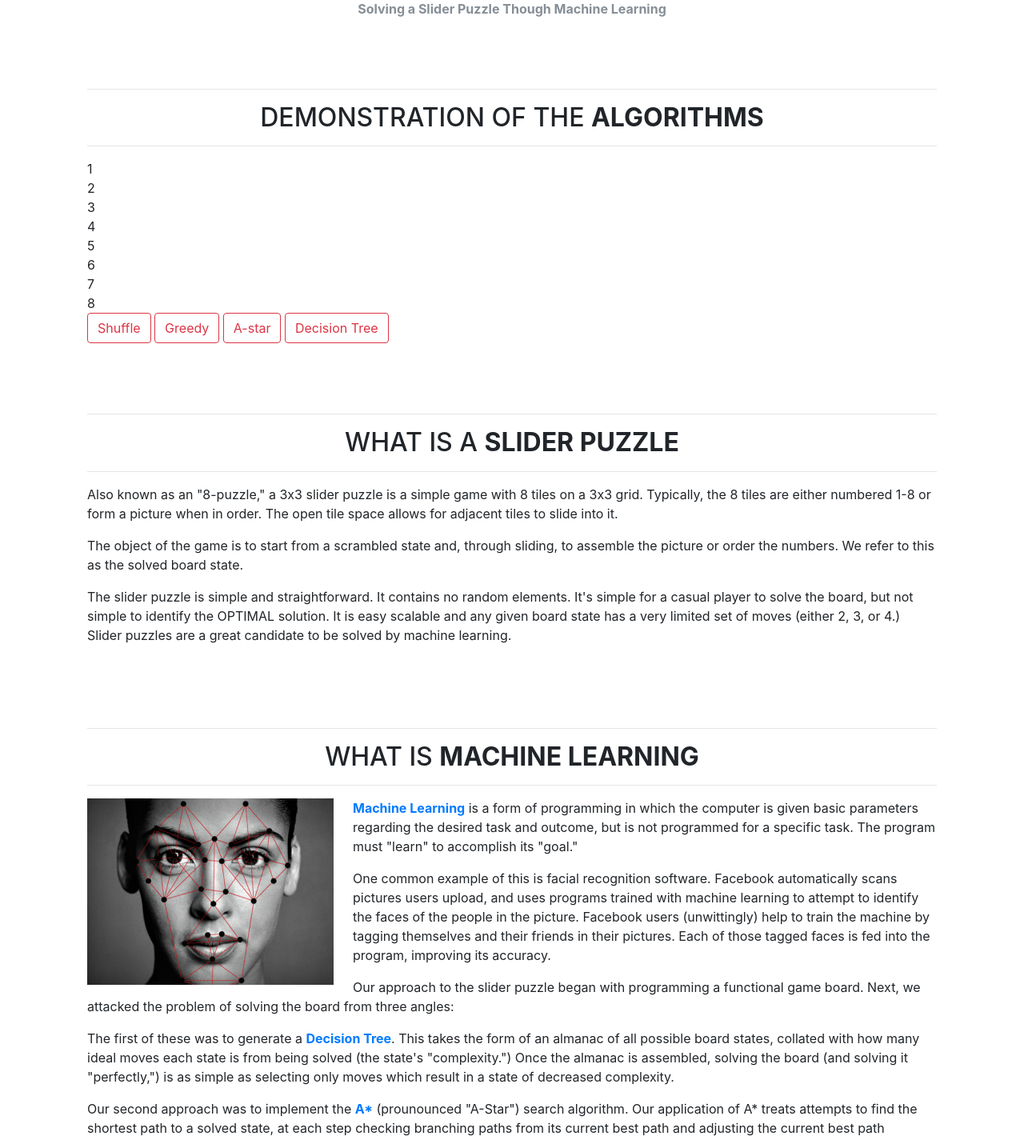
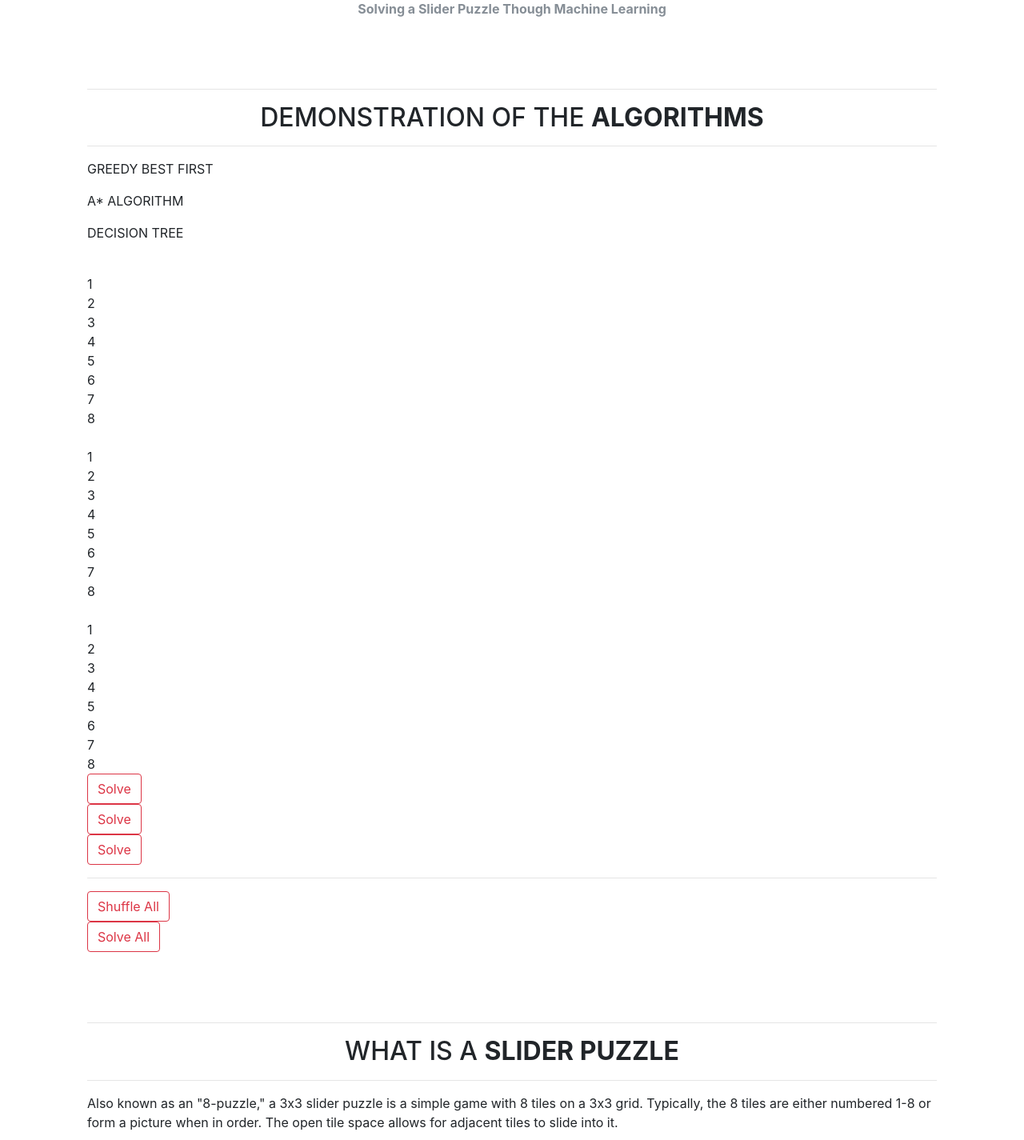
Before and after one commit to markreynoso/electric_slide, a Python web app: template electric_slide/templates/index.jinja2 in a window 1280 px wide. Shown: the part 249-1674 px from the top of the page at 80% size. Run offline with Jinja, Linux system fonts and the light colour scheme; the template is opened without the code that fills it, so the values that code supplies are empty; some libraries are stand-ins or nearby versions.

Commit message:
created three sliders for home page, added ajax loader, added js for solve all boards

```diff
--- a/electric_slide/templates/index.jinja2
+++ b/electric_slide/templates/index.jinja2
@@ -19,7 +19,14 @@
     <strong>ALGORITHMS</strong>
   </h2>
   <hr class="divider">
-  <div id="puzzle-container">
+  <div class="solve-btns">
+      <div class="solve-one text-lg text-uppercase my-0"><p class="title">Greedy Best First</p></div>
+      <div class="solve-one text-lg text-uppercase my-0"><p class="title">A* Algorithm</p></div>
+      <div class="solve-one text-lg text-uppercase my-0"><p class="title">Decision Tree</p></div>
+    </div>
+  <div class="puzzles">
+    <div class="puzzle-container greedy">
+      <div class="greedy-loader ajax"><img src="{{ request.static_url('electric_slide:static/img/ajax-loader.gif' )}}" class="greedy-loader ajax"></div>
       <!-- data-coords in (y,x) order -->
       <div id="one" class="tile" data-coords="1"><span>1</span></div>
       <div id="two" class="tile" data-coords="2"><span>2</span></div>
@@ -31,11 +38,46 @@
       <div id="eight" class="tile" data-coords="8"><span>8</span></div>
       <div id="nine" class="tile-blank" data-coords="9"><span></span></div>
     </div>
+    <div class="puzzle-container astar">
+      <div class="astar-loader ajax"><img src="{{ request.static_url('electric_slide:static/img/ajax-loader.gif' )}}"></div>
+      <!-- data-coords in (y,x) order -->
+      <div id="one" class="tile" data-coords="1"><span>1</span></div>
+      <div id="two" class="tile" data-coords="2"><span>2</span></div>
+      <div id="three" class="tile" data-coords="3"><span>3</span></div>
+      <div id="four" class="tile" data-coords="4"><span>4</span></div>
+      <div id="five" class="tile" data-coords="5"><span>5</span></div>
+      <div id="six" class="tile" data-coords="6"><span>6</span></div>
+      <div id="seven" class="tile" data-coords="7"><span>7</span></div>
+      <div id="eight" class="tile" data-coords="8"><span>8</span></div>
+      <div id="nine" class="tile-blank" data-coords="9"><span></span></div>
+    </div>
+    <div class="puzzle-container tree">
+      <div class="tree-loader ajax"><img src="{{ request.static_url('electric_slide:static/img/ajax-loader.gif' )}}" class="tree-loader ajax"></div>
+      <!-- data-coords in (y,x) order -->
+      <div id="one" class="tile" data-coords="1"><span>1</span></div>
+      <div id="two" class="tile" data-coords="2"><span>2</span></div>
+      <div id="three" class="tile" data-coords="3"><span>3</span></div>
+      <div id="four" class="tile" data-coords="4"><span>4</span></div>
+      <div id="five" class="tile" data-coords="5"><span>5</span></div>
+      <div id="six" class="tile" data-coords="6"><span>6</span></div>
+      <div id="seven" class="tile" data-coords="7"><span>7</span></div>
+      <div id="eight" class="tile" data-coords="8"><span>8</span></div>
+      <div id="nine" class="tile-blank" data-coords="9"><span></span></div>
+    </div>
+  </div>
+  <div class="clearfix"></div>
   <div class="buttons">
-    <button id="shuffle-button" class="btn btn-outline-danger puzzle-button">Shuffle</button>
-    <button id="greedy-button" class="btn btn-outline-danger puzzle-button">Greedy</button>
-    <button id="astar-button" class="btn btn-outline-danger puzzle-button">A-star</button>
-    <button id="tree-button" class="btn btn-outline-danger puzzle-button">Decision Tree</button>
+    <div class="solve-btns">
+      <div class="solve-one"><button id="greedy-button" class="btn btn-outline-danger puzzle-button">Solve</button></div>
+      <div class="solve-one"><button id="astar-button" class="btn btn-outline-danger puzzle-button">Solve</button></div>
+      <div class="solve-one"><button id="tree-button" class="btn btn-outline-danger puzzle-button">Solve</button></div>
+    </div>
+    <div class="clearfix"></div>
+    <hr>
+    <div class="solve-btns">
+      <div class="all-btn"><button id="shuffle-button" class="btn btn-outline-danger puzzle-button">Shuffle All</button></div>
+      <div class="all-btn"><button id="all-button" class="btn btn-outline-danger puzzle-button">Solve All</button></div>
+    </div>
   </div>
 </div>
 
```
Also changed, not shown: electric_slide/static/business-casual.css (+70 -28 lines), electric_slide/static/puzzle.js (+67 -16 lines), electric_slide/static/img/ajax-loader.gif (added). Lines whose indentation alone changed are shown as unchanged.
